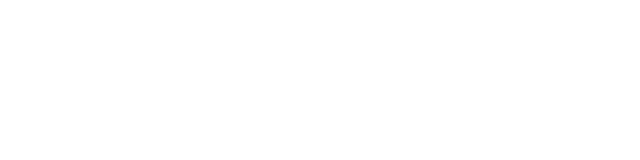
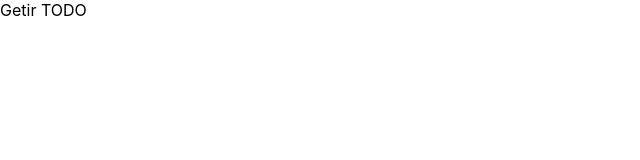
Before and after one commit to brkn/react-redux-todolist, a React (Create React App) app: page / in a window 1280 px wide. Shown: the top 160 px of the page, without its empty margins (0-640 px from the left). Built offline with nearby package versions, Linux system fonts and the light colour scheme.

Commit message:
Add skeleton of header

```diff
--- a/src/components/App/App.tsx
+++ b/src/components/App/App.tsx
@@ -7,13 +7,18 @@
 import {store} from "../../redux";
 import {Input} from "../Input/Input";
 import {Footer} from "../Footer/Footer";
+import {Header} from "../Header/Header";
 
-export const App: React.FC = () => {
+export const App = () => {
   return (
-    <Provider store={store}>
-      <Input />
-      <TodoList />
-      <Footer />
-    </Provider>
+    <main>
+      <Header />
+
+      <Provider store={store}>
+        <Input />
+        <TodoList />
+        <Footer />
+      </Provider>
+    </main>
   );
 };
--- /dev/null
+++ b/src/components/Header/Header.tsx
@@ -0,0 +1,9 @@
+import "./Header.scss";
+
+import React from "react";
+
+export const Header: React.FC = () => (
+  <header className="header">
+    {"Getir TODO"}
+  </header>
+);
```
Also changed, not shown: src/components/Header/Header.scss (added), 1 other file (tests, documents, lock files or other folders).
